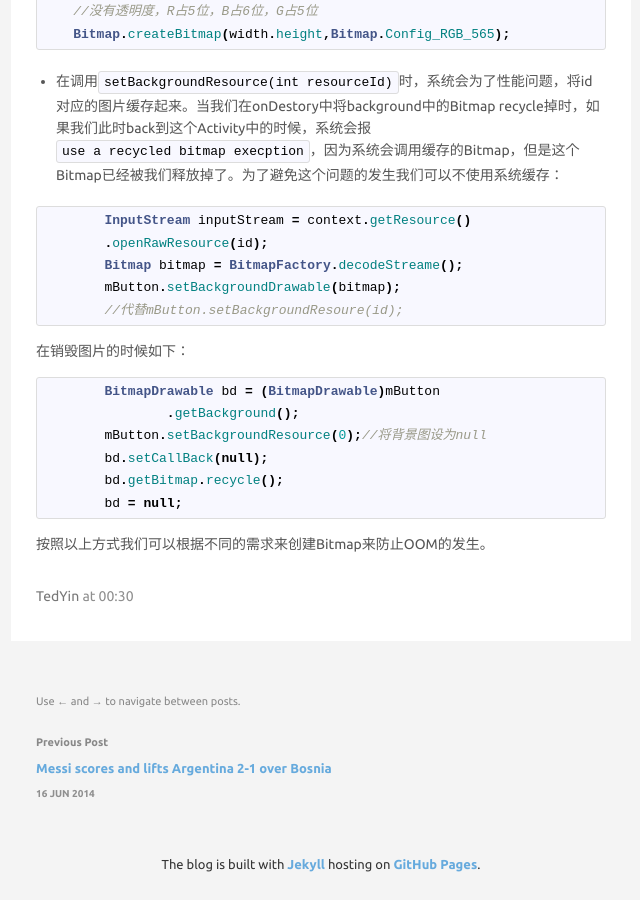
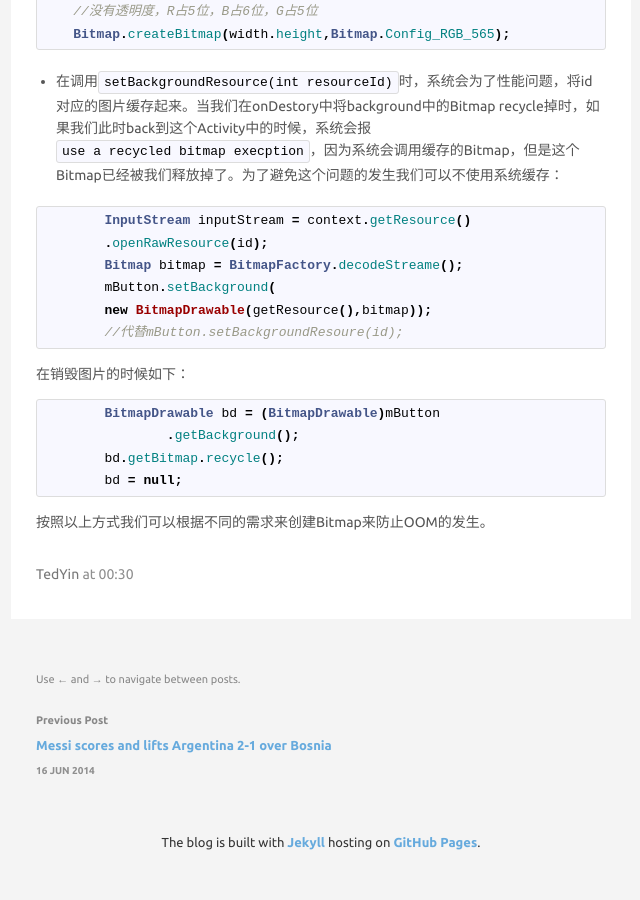
Before and after one commit to TedYin/tedyin.github.io, a Jekyll site: the page built from _posts/2014-06-22-OOM.md, in a window 1280 px wide and 900 px high, scrolled down 1800 px. Shown: the whole window, without its empty margins (319-959 px from the left). Built offline with Jekyll 4.4.1, drawn with Linux system fonts in a browser that asks for light colours; Markdown is read by kramdown in place of the engine named in the settings; comment, search, counter and statistics services are not loaded; after the commit the page ends 2678 px from its top, so only the background shows below that.

Commit message:
modify oom

````diff
--- a/_posts/2014-06-22-OOM.md
+++ b/_posts/2014-06-22-OOM.md
@@ -78,7 +78,8 @@ date: 2014-06-22 00:30:00
 	InputStream inputStream = context.getResource()
 	.openRawResource(id);
 	Bitmap bitmap = BitmapFactory.decodeStreame();
-	mButton.setBackgroundDrawable(bitmap);
+	mButton.setBackground(
+	new BitmapDrawable(getResource(),bitmap));
 	//代替mButton.setBackgroundResoure(id);
 ```
 在销毁图片的时候如下：
@@ -86,8 +87,6 @@ date: 2014-06-22 00:30:00
 ```java
 	BitmapDrawable bd = (BitmapDrawable)mButton
 		.getBackground();
-	mButton.setBackgroundResource(0);//将背景图设为null
-	bd.setCallBack(null);
 	bd.getBitmap.recycle();
 	bd = null;
 ```
````
